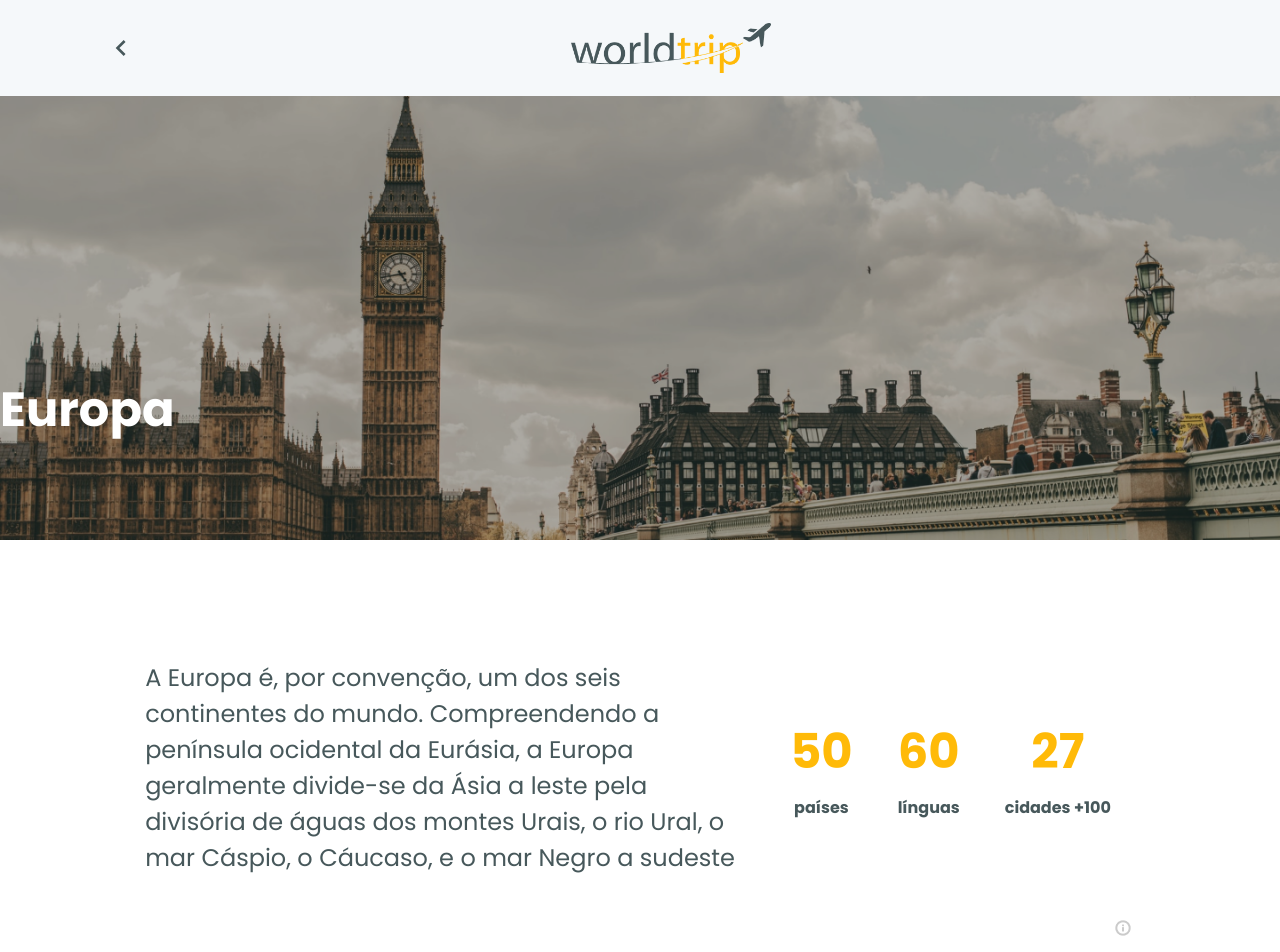
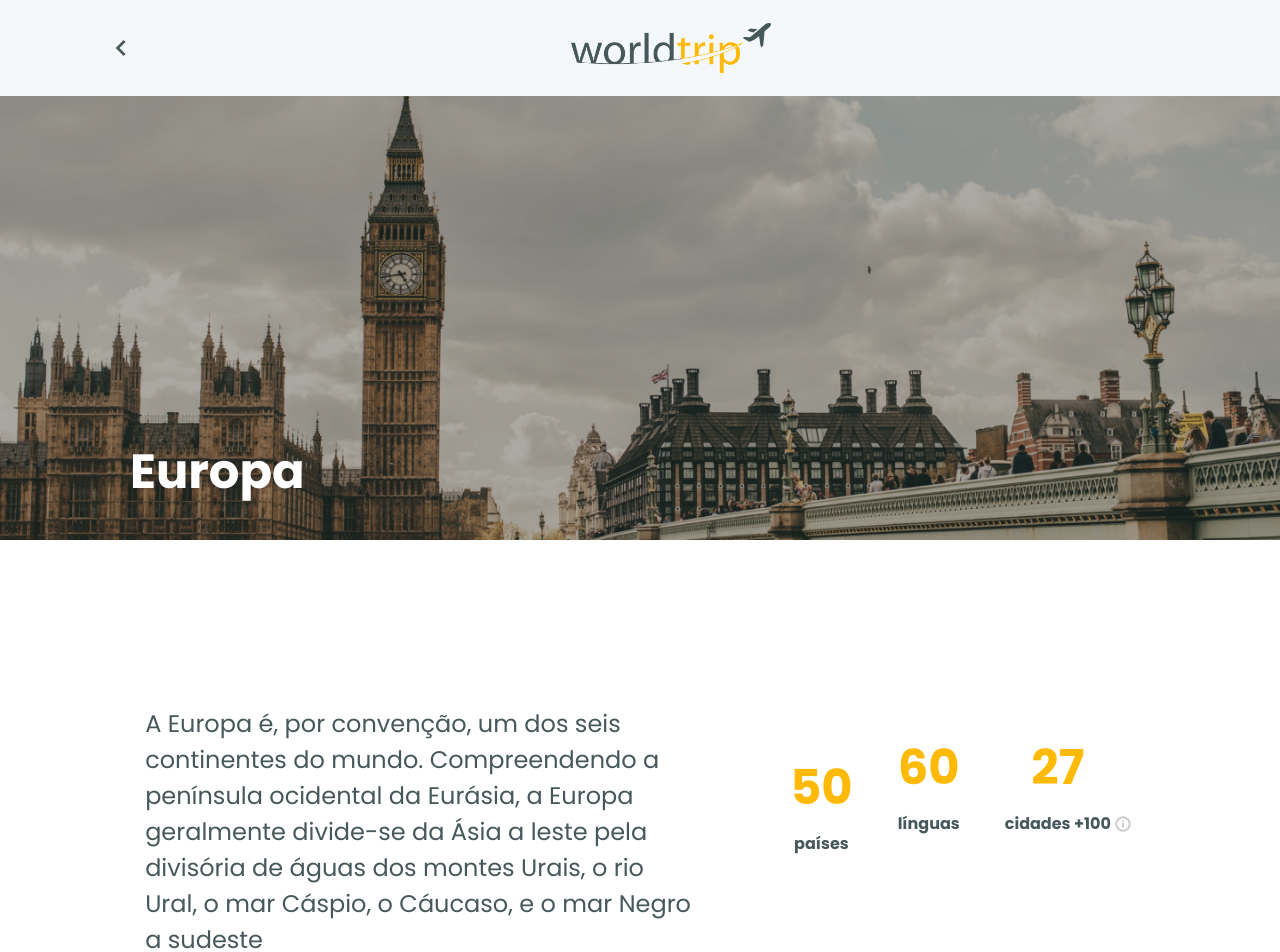
Before and after one commit to Eduardo-Ferraz/WorldTrip, a Next.js app: page /europa in a window 1280 px wide. Shown: the top 952 px of the page. Built offline with nearby package versions, Linux system fonts and the light colour scheme.

Commit message:
fix: Tamanhos e margens da página europa e banner

```diff
--- a/components/Banner.tsx
+++ b/components/Banner.tsx
@@ -18,17 +18,21 @@ export function Banner(props: BannerProps)
 {
   return (
     <Flex
-      height={['200', '500']}
+      height={['150', '66vh']}
       overflow={'hidden'}
       backgroundRepeat="no-repeat"
       backgroundSize="100%"
+      objectFit='cover'
       backgroundImage={props.bg}
       alignItems="center"
     ><Text
       color={"white"}
       fontSize={['30px', '48px']}
       as='b'
-      mt={['0', '32']}
+      mt={['', '40']}
+      ml={[30]}
+      pl={100}
+      h={['', '2']}
     >{props.text}</Text>
     </Flex>
   );
--- a/src/pages/europa.tsx
+++ b/src/pages/europa.tsx
@@ -21,21 +21,21 @@ export default function America()
       <main>
         <Navbar />
         <Banner bg="Europa.png" text = "Europa"/>
-        <Flex justifyContent="center" alignItems={"center"} bg="white">
+        <Flex h ={80} justifyContent="center" alignItems={"center"} bg="white">
           <Stack direction={'row'}
             justifyContent="center"
             alignItems="center"
             spacing={'45px'}
           >
             <Show above='sm'>
-              <Text justifyContent="space-between" color='dark.headtext' w={'600px'} fontSize='24'>
+              <Text mt = {'10%'}pr= {12} color='dark.headtext' w={'600px'} fontSize='24'>
                 A Europa é, por convenção, um dos seis continentes do
                 mundo. Compreendendo a península ocidental da Eurásia,
                 a Europa geralmente divide-se da Ásia a leste pela
                 divisória de águas dos montes Urais, o rio Ural, o
                 mar Cáspio, o Cáucaso, e o mar Negro a sudeste
               </Text>
-              <Stack justifyContent="center" alignItems={"center"} >
+              <Stack justifyContent="center" alignItems={"center"}  mt={10}>
                 <Text as='b' color='highlight50' fontSize='48'>
                   50
                 </Text>
@@ -68,7 +68,7 @@ export default function America()
           >
 
             <Show below='sm'>
-              <Text justifyContent="space-between" color='dark.headtext' w={'340px'} fontSize='14'>
+              <Text  justifyContent="space-between" color='dark.headtext' w={'300px'} fontSize='14' pb={30}>
                 A Europa é, por convenção, um dos seis continentes do
                 mundo. Compreendendo a península ocidental da Eurásia,
                 a Europa geralmente divide-se da Ásia a leste pela
@@ -103,7 +103,7 @@ export default function America()
               </Stack>
             </Show>
           </Stack>
-          <Image m={1} src='/icon_Info.png' w={[3, 4]} pt={[52, 80]} />
+          <Image m={1} src='/icon_Info.png' w={[3, 4]} pt={[240, 20]} />
         </Flex>
       </main>
     </div>
```
